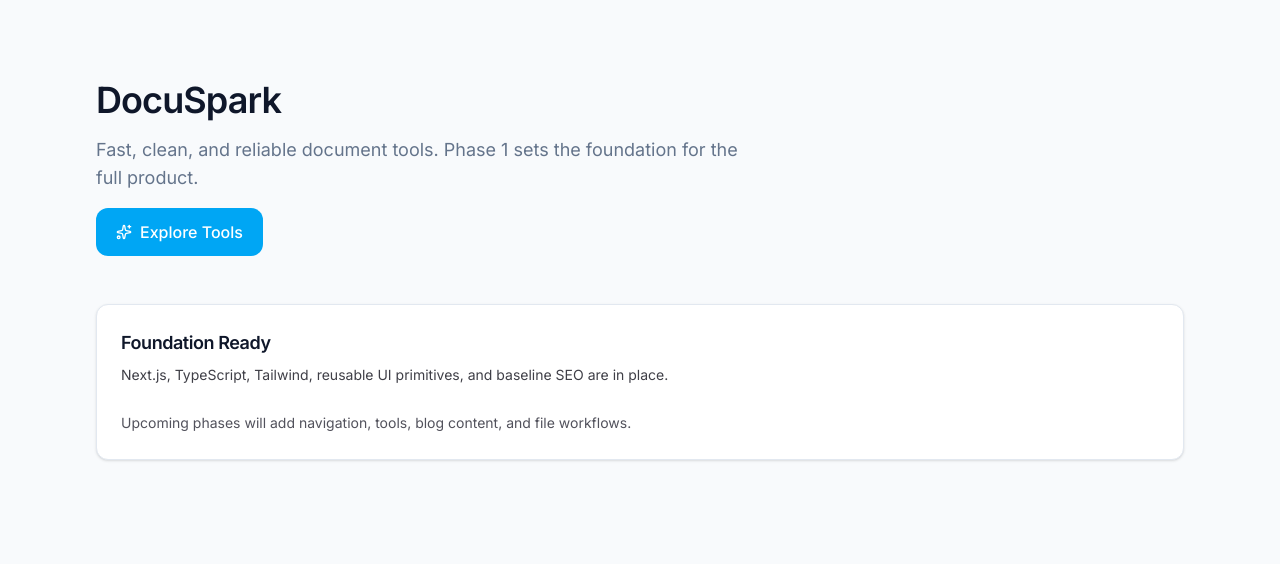
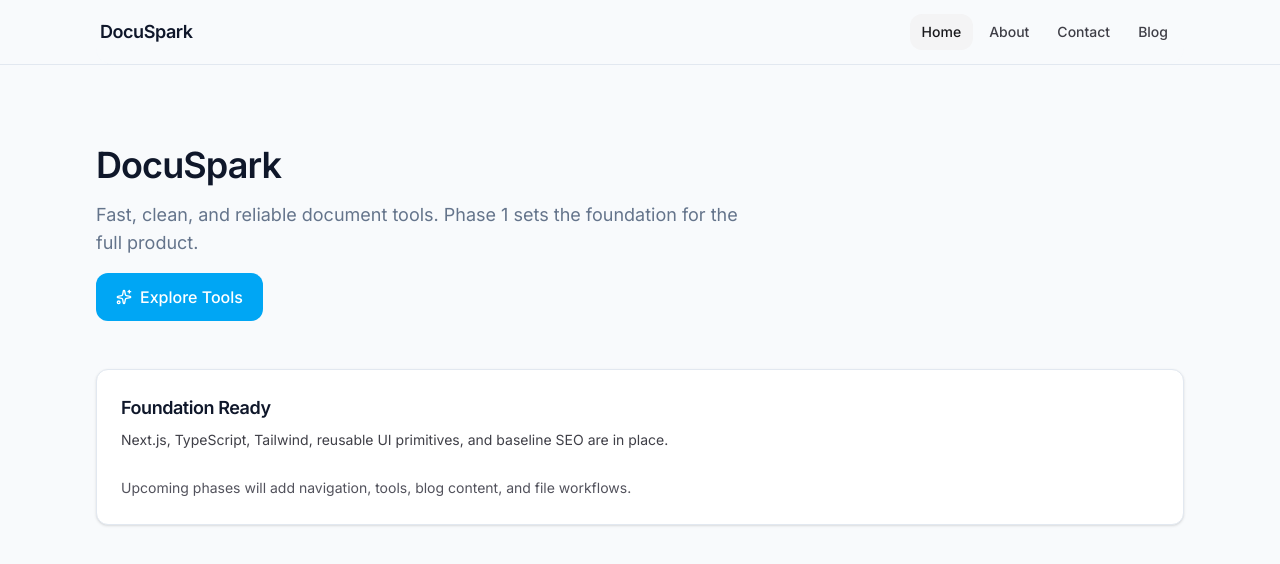
Before and after one commit to abhay-codes07/DocuSpark, a Next.js app: page / in a window 1280 px wide. Shown: the top 564 px of the page. Built offline with nearby package versions, Linux system fonts and the light colour scheme.

Commit message:
feat: render navbar globally in root layout

```diff
--- a/src/app/layout.tsx
+++ b/src/app/layout.tsx
@@ -1,5 +1,6 @@
 import type { Metadata } from "next";
 import { Inter } from "next/font/google";
+import { Navbar } from "@/components/navigation/navbar";
 import { siteConfig } from "@/config/site";
 import "./globals.css";
 
@@ -41,7 +42,10 @@ export default function RootLayout({
 }>) {
   return (
     <html lang="en">
-      <body className={`${inter.variable} antialiased`}>{children}</body>
+      <body className={`${inter.variable} antialiased`}>
+        <Navbar />
+        {children}
+      </body>
     </html>
   );
 }
```
